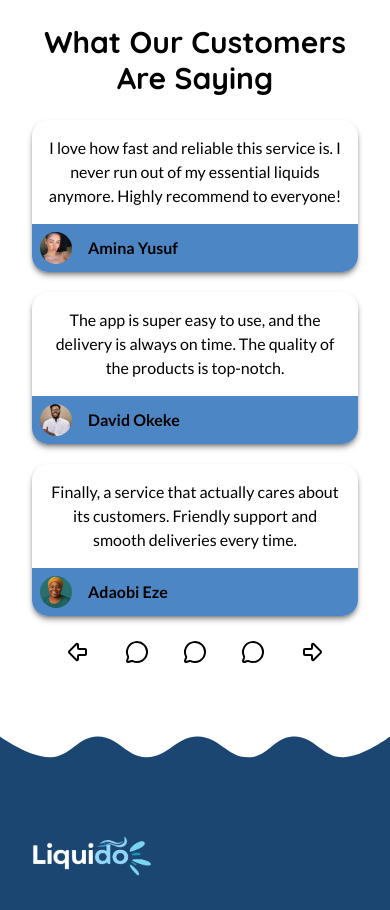
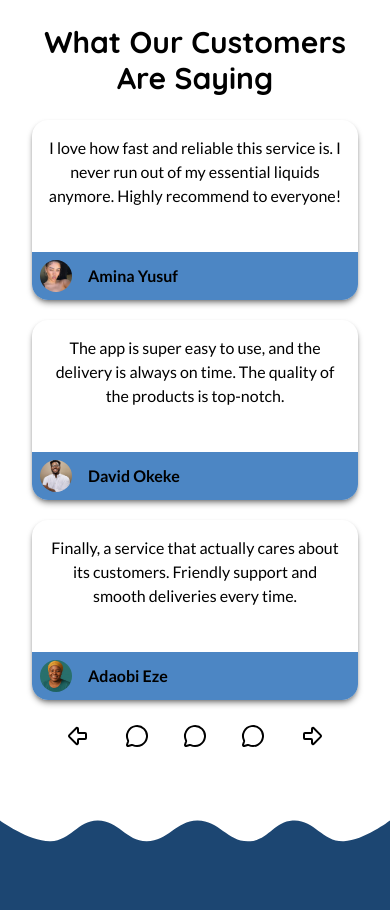
Before and after one commit to Kachingcodes/liquido, a Next.js app: page / in a window 390 px wide. Shown: the part 4380-5290 px from the top of the page. Built offline with nearby package versions, Linux system fonts and the light colour scheme.

Commit message:
Testimonials

```diff
--- a/app/components/Testimonials.jsx
+++ b/app/components/Testimonials.jsx
@@ -84,7 +84,7 @@ const Testimonials = () => {
                 variants={itemVariants}
                 exit={{ opacity: 0, x: -80 }}
 
-                className='flex flex-col rounded-2xl overflow-hidden shadow-md shadow-[#000000]/40 min-h-[150px] md:min-h-[260px]'>
+                className='flex flex-col rounded-2xl overflow-hidden shadow-md shadow-[#000000]/40 min-h-[180px] md:min-h-[260px]'>
                     <div className='text-black p-4 md:p-4 text-center flex-grow text-md'>
                         <p>{test.review}</p>
                     </div>
```
